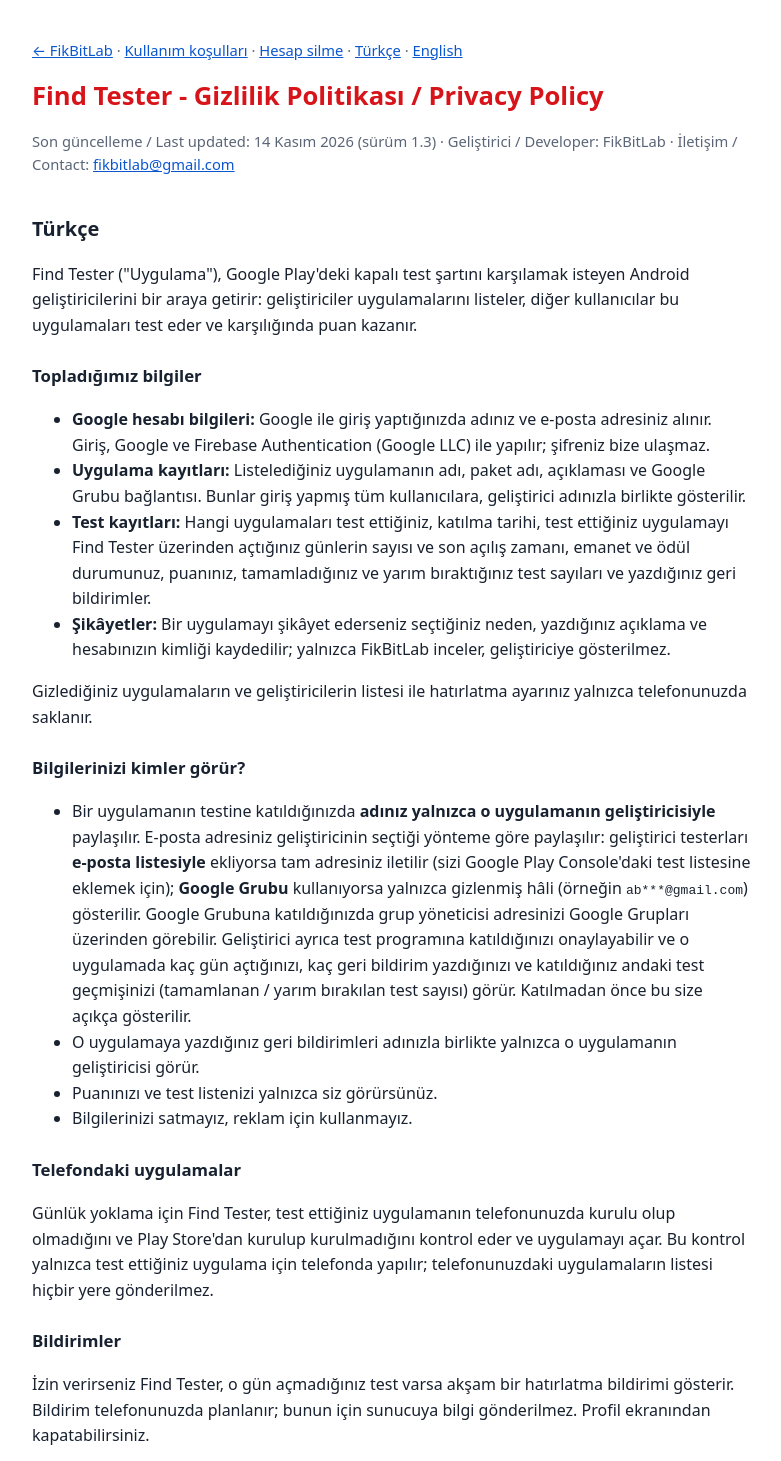
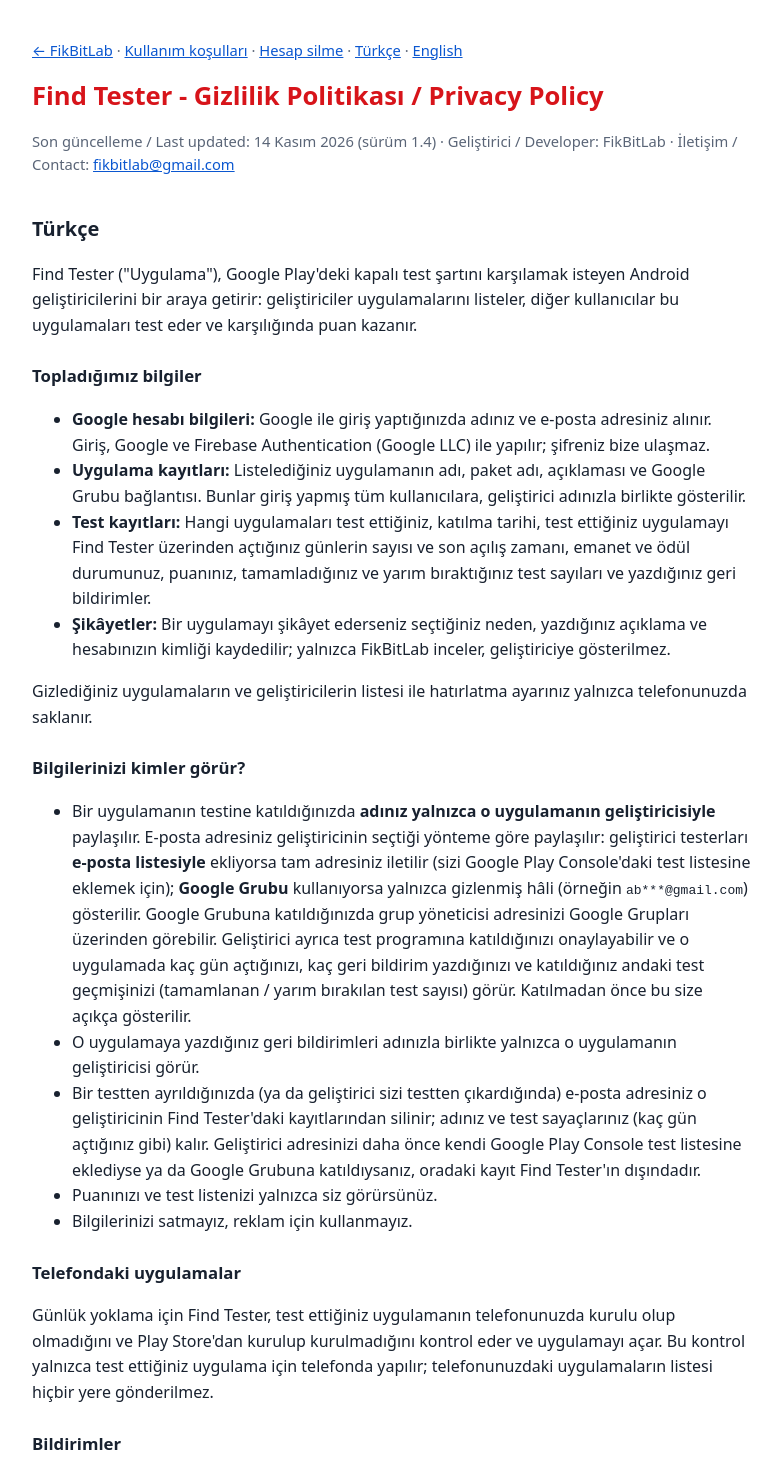
Before and after one commit to fikbitlab/Fikbitlab-policies, a plain HTML site: page find-tester/index.html in a window 1280 px wide. Shown: the top 1461 px of the page, without its empty margins (248-1029 px from the left). Drawn offline with Linux system fonts and the light colour scheme.

Commit message:
Find Tester gizlilik politikası: testten ayrılınca e-postanın silindiği eklendi
1.4.0 ile testten ayrılan ya da geliştiricinin çıkardığı testerın e-posta adresi geliştiricinin Find Tester'daki kayıtlarından silinir; ad ve test sayaçları kalır. Sürüm etiketi 1.4 yapıldı.

Co-Authored-By: Claude Fable 5.2 <noreply@anthropic.com>

```diff
--- a/find-tester/index.html
+++ b/find-tester/index.html
@@ -9,7 +9,7 @@
 <body>
 <p class="ust"><a href="../">← FikBitLab</a> · <a href="kosullar.html">Kullanım koşulları</a> · <a href="hesap-silme.html">Hesap silme</a> · <a href="#tr">Türkçe</a> · <a href="#en">English</a></p>
 <h1>Find Tester - Gizlilik Politikası / Privacy Policy</h1>
-<p class="tarih">Son güncelleme / Last updated: 14 Kasım 2026 (sürüm 1.3) · Geliştirici / Developer: FikBitLab ·
+<p class="tarih">Son güncelleme / Last updated: 14 Kasım 2026 (sürüm 1.4) · Geliştirici / Developer: FikBitLab ·
 İletişim / Contact: <a href="mailto:fikbitlab@gmail.com">fikbitlab@gmail.com</a></p>
 
 <section id="tr" lang="tr">
@@ -40,6 +40,10 @@ geliştiriciler uygulamalarını listeler, diğer kullanıcılar bu uygulamalar
       grup yöneticisi adresinizi Google Grupları üzerinden görebilir. Geliştirici ayrıca test programına katıldığınızı
       onaylayabilir ve o uygulamada kaç gün açtığınızı, kaç geri bildirim yazdığınızı ve katıldığınız andaki test geçmişinizi (tamamlanan / yarım bırakılan test sayısı) görür. Katılmadan önce bu size açıkça gösterilir.</li>
   <li>O uygulamaya yazdığınız geri bildirimleri adınızla birlikte yalnızca o uygulamanın geliştiricisi görür.</li>
+  <li>Bir testten ayrıldığınızda (ya da geliştirici sizi testten çıkardığında) e-posta adresiniz o geliştiricinin
+      Find Tester'daki kayıtlarından silinir; adınız ve test sayaçlarınız (kaç gün açtığınız gibi) kalır.
+      Geliştirici adresinizi daha önce kendi Google Play Console test listesine eklediyse ya da Google Grubuna
+      katıldıysanız, oradaki kayıt Find Tester'ın dışındadır.</li>
   <li>Puanınızı ve test listenizi yalnızca siz görürsünüz.</li>
   <li>Bilgilerinizi satmayız, reklam için kullanmayız.</li>
 </ul>
@@ -105,6 +109,10 @@ developers list their apps, other users test them and earn points in return.</p>
       <code>ab***@gmail.com</code>) is shown. When you join the Google Group, its manager can see your address through
       Google Groups. The developer can also confirm that you joined the test programme, and sees how many days you opened their app, how many feedback notes you wrote and your testing history at the time you joined (tests completed / left early). You are told this before joining.</li>
   <li>Feedback you write is visible, together with your name, only to that app's developer.</li>
+  <li>When you leave a test (or the developer removes you from it), your email address is deleted from that
+      developer's records in Find Tester; your name and test counters (such as days opened) remain. If the developer
+      already added your address to their own Google Play Console tester list, or you joined their Google Group,
+      that record is outside Find Tester.</li>
   <li>Only you can see your points and your list of tests.</li>
   <li>We do not sell your data or use it for advertising.</li>
 </ul>
```
